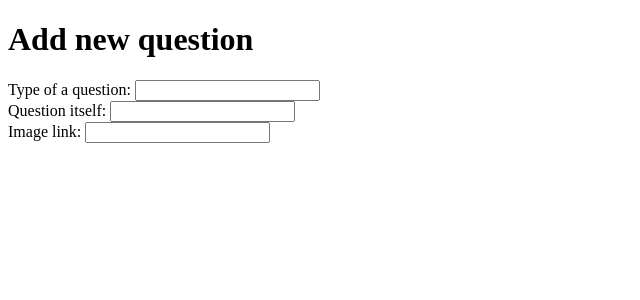
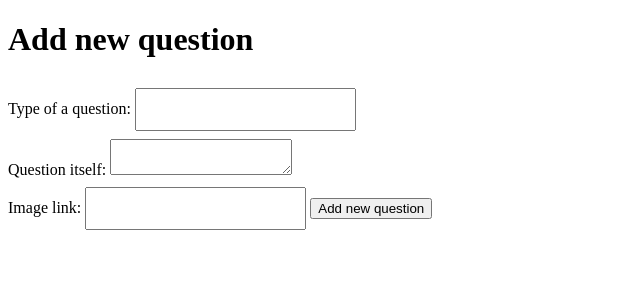
Before and after one commit to wezmiolem/Ask-Mate, a Flask app: page /add_update in a window 1280 px wide. Shown: the top 300 px of the page, without its empty margins (0-640 px from the left). Run offline with Flask 2, Linux system fonts and the light colour scheme.

Commit message:
adding questions added

```diff
--- a/server.py
+++ b/server.py
@@ -1,4 +1,4 @@
-from flask import Flask, render_template, url_for
+from flask import Flask, render_template, url_for, request, redirect
 from data_example import questions
 import data_processing
 
@@ -18,5 +18,16 @@ def add_update():
     return render_template('add_update.html')
 
 
+@app.route('/add_update/post', methods=['POST'])
+def add_question():
+    new_question = dict(request.form)
+    new_question['id'] = data_processing.get_new_id(questions)
+    new_question['submission_time'] = 'now'
+    new_question['view_number'] = 0
+    new_question['vote_number'] = 0
+    data_processing.add_question(questions, new_question)
+    return redirect(url_for('index'))
+
+
 if __name__ == '__main__':
     app.run()
--- a/static/css/styles.css
+++ b/static/css/styles.css
@@ -7,3 +7,9 @@ td, th {
   padding: 0.5rem;
   text-align: left;
 }
+
+input[type=text] {
+  padding: 12px 20px;
+  margin: 8px 0;
+  box-sizing: border-box;
+}
--- a/templates/add_update.html
+++ b/templates/add_update.html
@@ -3,18 +3,20 @@
 <head>
     <meta charset="UTF-8">
     <title>Add new question</title>
+    <link rel="stylesheet" href="{{ url_for('static', filename='css/styles.css') }}">
 </head>
 <body>
     <h1>Add new question</h1>
-    <form>
+    <form action="{{ url_for('add_question') }}" method="post">
     <label for="type">Type of a question:</label>
         <input type="text" name="type" id="type">
     <br>
     <label for="message">Question itself:</label>
-        <input type="text" name="message" id="message">
+        <textarea name="message" id="message"></textarea>
     <br>
     <label for="image">Image link:</label>
         <input type="text" name="image" id="image">
+        <input type="submit" value="Add new question">
     </form>
 
 </body>
```
Also changed, not shown: data_processing.py (+9 -0 lines).
